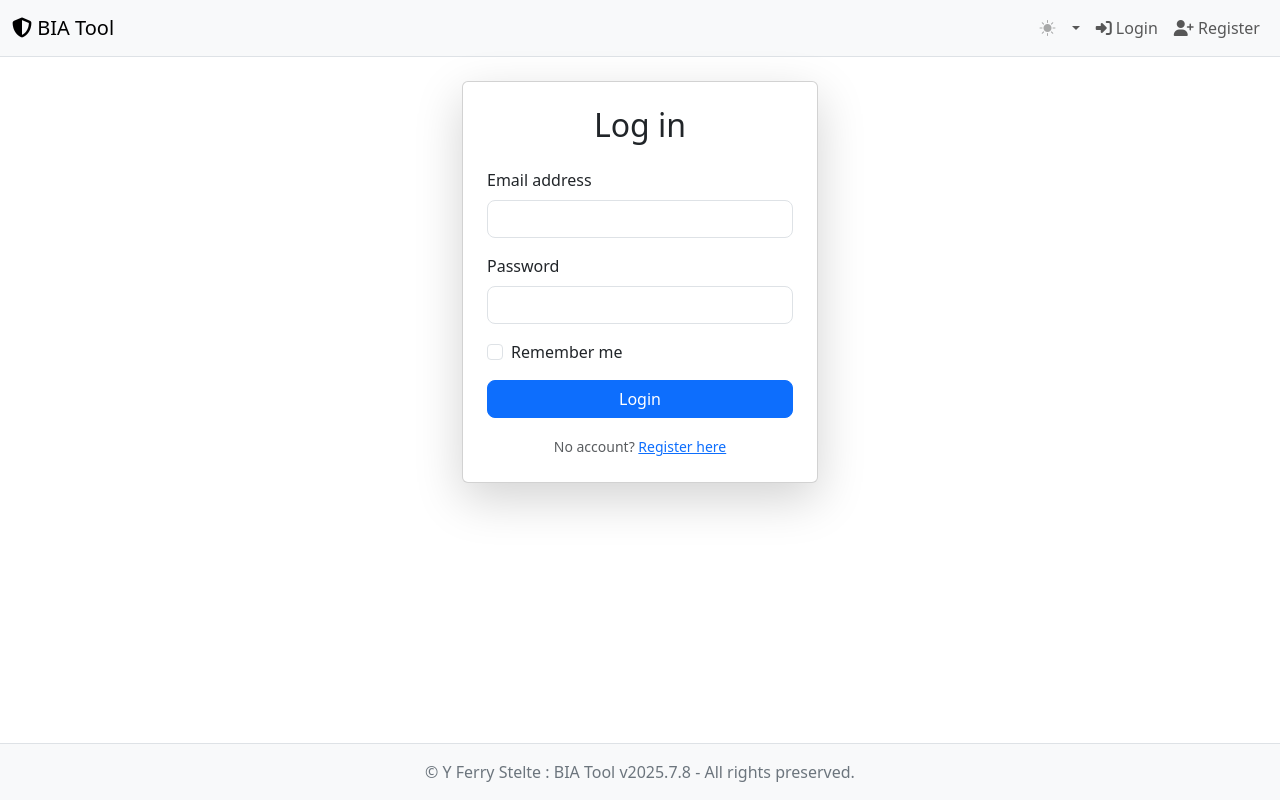
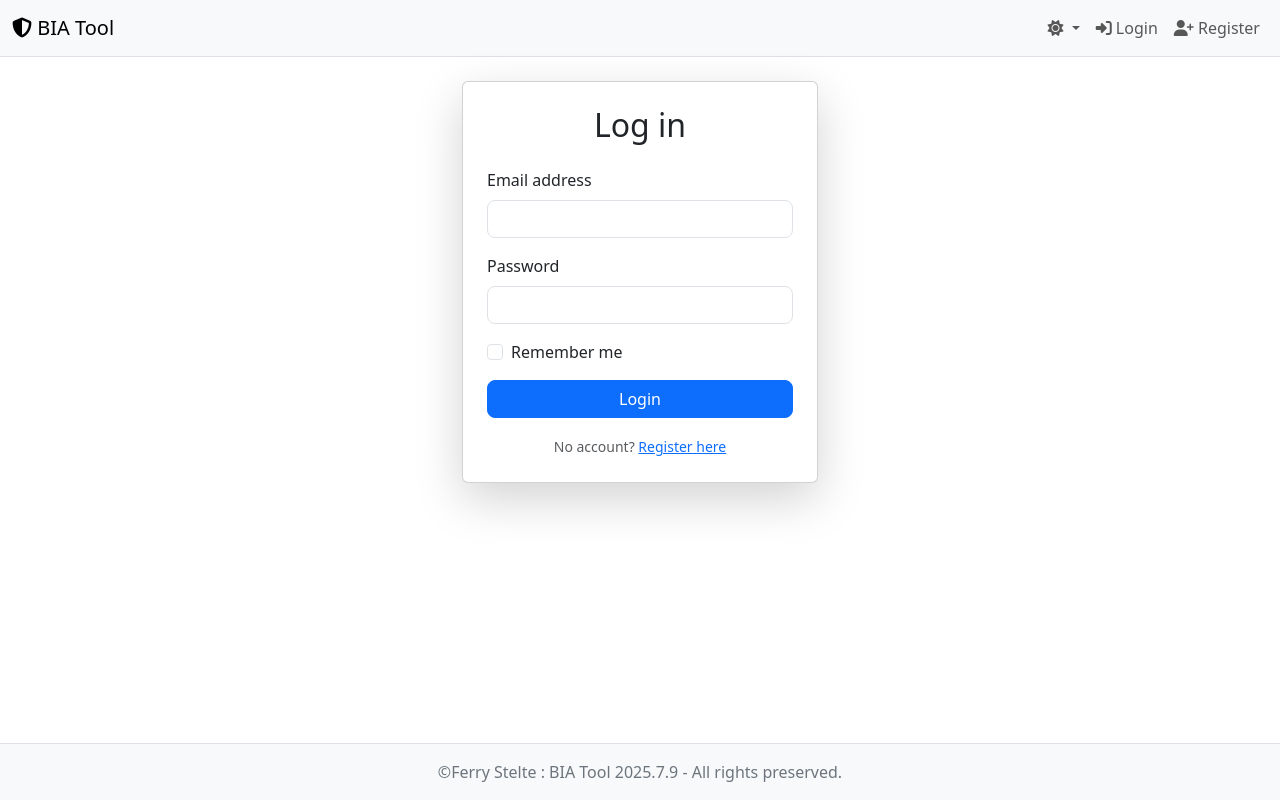
Before and after one commit to fstelte/Business-Impact-Assessment, a Flask app: a page that uses app/templates/base.html in a window 1280 px wide. Run offline with Flask 3, Linux system fonts and the light colour scheme; the visitor is signed in with stand-in values (Sample User, id 1); parts of the project's set-up code (start-up, migrations or seed data) failed here and were passed over; some libraries are stand-ins or nearby versions.

Commit message:
Small fixes: - Icons for theme - timout on session

```diff
--- a/app/templates/base.html
+++ b/app/templates/base.html
@@ -91,7 +91,7 @@
                 </h5>
             </div>
             <div class="modal-body">
-                <p>Your session will expire in <strong><span id="countdown">60</span></strong> seconds due to inactivity.</p>
+                <p>Your session will expire in <strong><span id="countdown">60</span></strong> seconds due to 15 minutes of inactivity.</p>
                 <p>Click "Stay Logged In" to continue your session, or you will be automatically logged out.</p>
             </div>
             <div class="modal-footer">
@@ -160,26 +160,26 @@
                     </ul>
                     <!-- Links aan de rechterkant -->
                     <ul class="navbar-nav ms-auto">
-                        <!-- Theme Toggler -->
+                    <!-- Theme Toggler -->
                          <li class="nav-item dropdown">
                             <button class="btn nav-link dropdown-toggle" id="bd-theme" type="button" aria-expanded="false" data-bs-toggle="dropdown" aria-label="Toggle theme (auto)">
-                                <i class="bi bi-circle-half theme-icon-active"></i>
+                                <i class="fas fa-adjust theme-icon-active"></i>
                                 <span class="d-lg-none ms-2">Toggle theme</span>
                             </button>
                             <ul class="dropdown-menu dropdown-menu-end" aria-labelledby="bd-theme-text">
                                 <li>
                                     <button type="button" class="dropdown-item d-flex align-items-center" data-bs-theme-value="light">
-                                        <i class="bi bi-sun-fill me-2 opacity-50 theme-icon"></i> Light
+                                        <i class="fas fa-sun me-2 opacity-50 theme-icon"></i> Light
                                     </button>
                                 </li>
                                 <li>
                                     <button type="button" class="dropdown-item d-flex align-items-center active" data-bs-theme-value="dark">
-                                        <i class="bi bi-moon-stars-fill me-2 opacity-50 theme-icon"></i> Dark
+                                        <i class="fas fa-moon me-2 opacity-50 theme-icon"></i> Dark
                                     </button>
                                 </li>
                                 <li>
                                     <button type="button" class="dropdown-item d-flex align-items-center" data-bs-theme-value="auto">
-                                        <i class="bi bi-circle-half me-2 opacity-50 theme-icon"></i> Auto
+                                        <i class="fas fa-adjust me-2 opacity-50 theme-icon"></i> Auto
                                     </button>
                                 </li>
                             </ul>
@@ -249,7 +249,7 @@
 
     <footer class="bg-body-tertiary text-center text-secondary py-3 mt-auto border-top">
         <div class="container">
-                       <p class="mb-0">&copy; {{ "now"|date("Y") }} Ferry Stelte : BIA Tool v{{ app_version }} - All rights preserved.</p>
+                       <p class="mb-0">&copy;Ferry Stelte : BIA Tool {{ app_version }} - All rights preserved.</p>
         </div>
     </footer>
 
@@ -276,7 +276,7 @@
                 document.documentElement.setAttribute('data-bs-theme', theme)
             }
         }
-        const showActiveTheme = (theme, focus = false) => {
+            const showActiveTheme = (theme, focus = false) => {
             const themeSwitcher = document.querySelector('#bd-theme')
             if (!themeSwitcher) {
                 return
@@ -286,14 +286,21 @@
             if (!btnToActive) {
                 return
             }
-            const svgOfActiveBtn = btnToActive.querySelector('i').className
+
+            // Map themes to Font Awesome icons
+            const themeIcons = {
+                'light': 'fas fa-sun',
+                'dark': 'fas fa-moon',
+                'auto': 'fas fa-adjust'
+            }
+
             document.querySelectorAll('[data-bs-theme-value]').forEach(element => {
                 element.classList.remove('active')
                 element.setAttribute('aria-pressed', 'false')
             })
             btnToActive.classList.add('active')
             btnToActive.setAttribute('aria-pressed', 'true')
-            activeThemeIcon.className = `${svgOfActiveBtn} theme-icon-active`
+            activeThemeIcon.className = `${themeIcons[theme]} theme-icon-active`
         }
         window.matchMedia('(prefers-color-scheme: dark)').addEventListener('change', () => {
             const storedTheme = getStoredTheme()
@@ -334,9 +341,9 @@ document.addEventListener('DOMContentLoaded', function() {
         });
     }
 
-    // Session configuration
-    const SESSION_WARNING_TIME = 14 * 60 * 1000; // 14 minutes in milliseconds
-    const SESSION_TIMEOUT = 15 * 60 * 1000; // 15 minutes in milliseconds
+    // Session configuration - 15 minutes of inactivity before warning
+    const SESSION_WARNING_TIME = 15 * 60 * 1000; // 15 minutes in milliseconds
+    const SESSION_TIMEOUT = 16 * 60 * 1000; // 16 minutes total (15 min + 1 min warning)
     const WARNING_COUNTDOWN = 60; // 60 seconds warning
 
     let lastActivity = Date.now();
--- a/version.py
+++ b/version.py
@@ -1,3 +1,3 @@
 # BIA Tool Version
 # Format: YYYY.MM.PATCH
-VERSION = "2025.7.8"
+VERSION = "2025.7.9"
```
